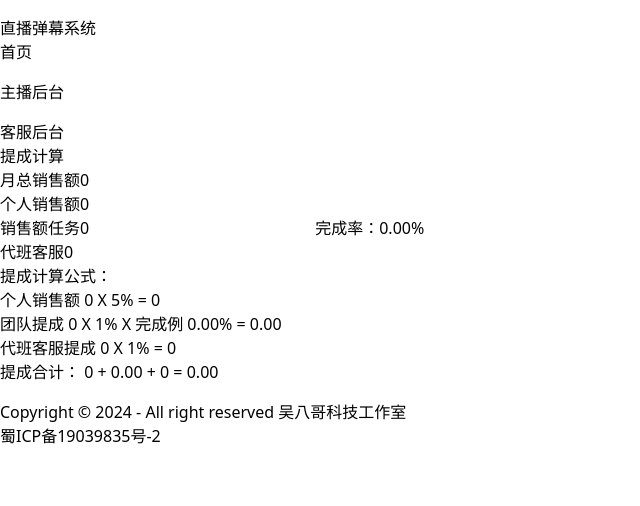
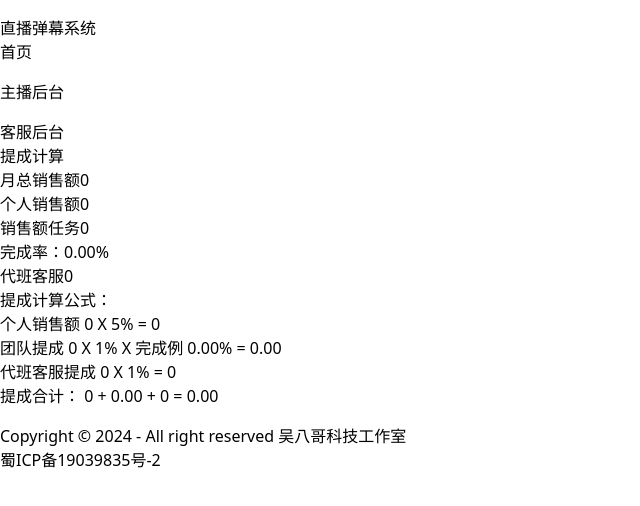
Before and after one commit to BigGodW/zhibo-live, a Nuxt app: page /tool/ticheng in a window 1280 px wide. Shown: the top 506 px of the page, without its empty margins (0-640 px from the left). Built offline with nearby package versions, Linux system fonts and the light colour scheme.

Commit message:
调整布局

```diff
--- a/pages/tool/ticheng.vue
+++ b/pages/tool/ticheng.vue
@@ -31,7 +31,7 @@ watch([xse,xsrw],([x,y])=>{
         </div>
         <div>
             <label for="" class=" inline-block w-32 ">销售额任务</label>
-            <input type="number" v-model="xsrw" class="input input-bordered"> <span>完成率：{{ (wcl>100? 100: wcl).toFixed(2) }}%</span>
+            <input type="number" v-model="xsrw" class="input input-bordered"><br class="md:hidden"> <span >完成率：<span class="kbd">{{ (wcl>100? 100: wcl).toFixed(2) }}%</span></span>
         </div>
         <div>
             <label for="" class=" inline-block w-32 ">代班客服</label>
```
